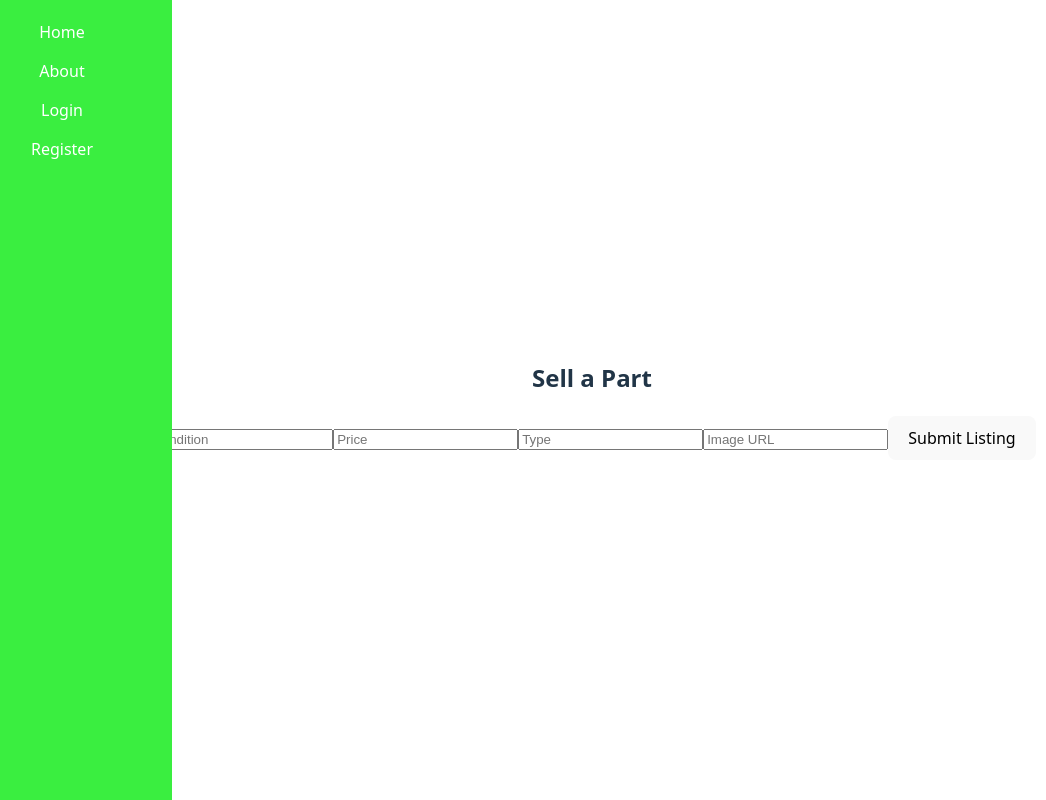
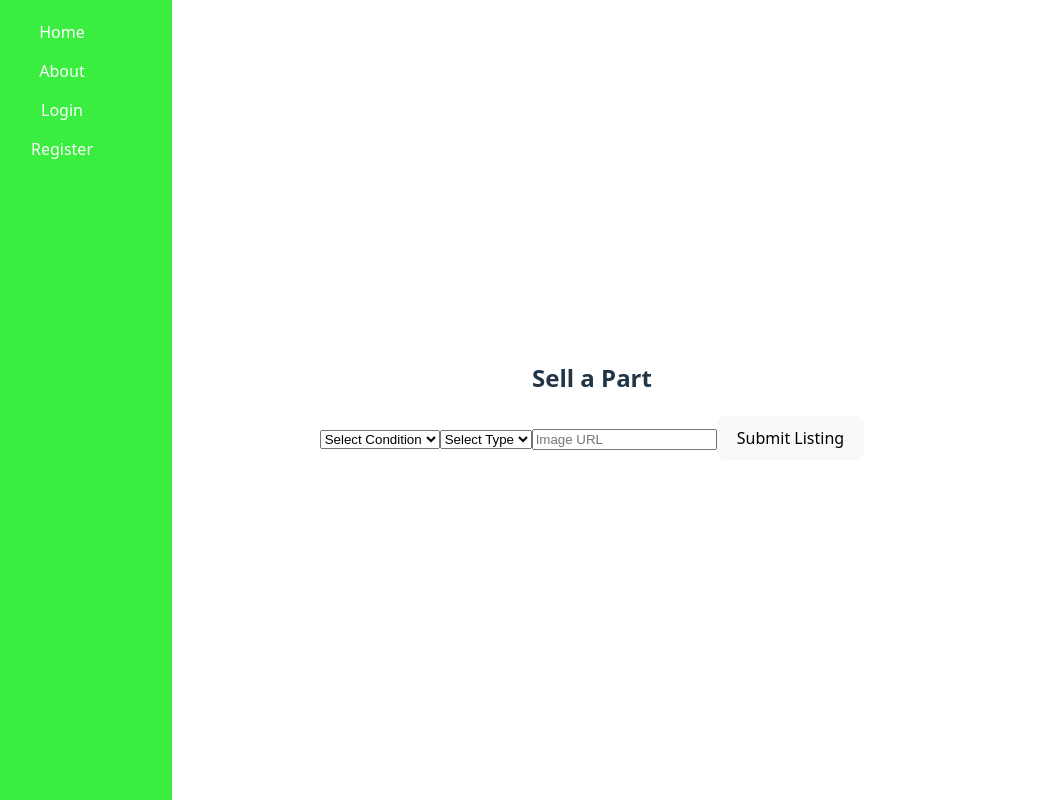
Before and after one commit to Lapancake/498FinalProject, a React (Vite) app: page /sellPart in a window 1280 px wide. Shown: the whole page, without its empty margins (48-1094 px from the left). Built offline with nearby package versions, Linux system fonts and the light colour scheme.

Commit message:
Not working, just pushing progress

```diff
--- a/src/Components/SellPart.jsx
+++ b/src/Components/SellPart.jsx
@@ -4,12 +4,11 @@ import axios from "axios";
 const SellPart = () => {
   const [form, setForm] = useState({
     condition: "",
-    price: "",
     type: "",
     image: "",
   });
 
-  const userId = localStorage.getItem("userId"); // or however you're storing it
+  const userId = localStorage.getItem("userId"); // Assumes userId is stored locally
 
   const handleChange = (e) => {
     setForm({ ...form, [e.target.name]: e.target.value });
@@ -17,12 +16,16 @@ const SellPart = () => {
 
   const handleSubmit = async (e) => {
     e.preventDefault();
+
     try {
-      await axios.post("http://localhost:3000/shop/sell", {
-        ...form,
-        userId: Number(userId),
+      await axios.post("http://localhost:3000/shop2/sell", {
+        condition: selectedCondition,
+        type: selectedType,
+        image: imageUrl,
+        userId: userId,
       });
       alert("Listing submitted!");
+      setForm({ condition: "", type: "", image: "" });
     } catch (error) {
       console.error("Error submitting listing:", error);
       alert("Submission failed.");
@@ -33,35 +36,43 @@ const SellPart = () => {
     <div className="p-6">
       <h2 className="text-2xl font-bold mb-4">Sell a Part</h2>
       <form onSubmit={handleSubmit} className="flex flex-col gap-3 max-w-md">
-        <input
+        <select
           name="condition"
-          placeholder="Condition"
           value={form.condition}
           onChange={handleChange}
           className="p-2 border"
-        />
-        <input
-          name="price"
-          type="number"
-          placeholder="Price"
-          value={form.price}
-          onChange={handleChange}
-          className="p-2 border"
-        />
-        <input
+          required
+        >
+          <option value="">Select Condition</option>
+          <option value="Brand New">Brand New</option>
+          <option value="Lightly Used">Lightly Used</option>
+          <option value="Poorly Used">Poorly Used</option>
+          <option value="Damaged">Damaged</option>
+        </select>
+
+        <select
           name="type"
-          placeholder="Type"
           value={form.type}
           onChange={handleChange}
           className="p-2 border"
-        />
+          required
+        >
+          <option value="">Select Type</option>
+          <option value="CPU">CPU</option>
+          <option value="GPU">GPU</option>
+          <option value="RAM">RAM</option>
+          <option value="Hard Drive">Hard Drive</option>
+        </select>
+
         <input
           name="image"
           placeholder="Image URL"
           value={form.image}
           onChange={handleChange}
           className="p-2 border"
+          required
         />
+
         <button type="submit" className="bg-blue-500 text-white p-2 rounded">
           Submit Listing
         </button>
```
